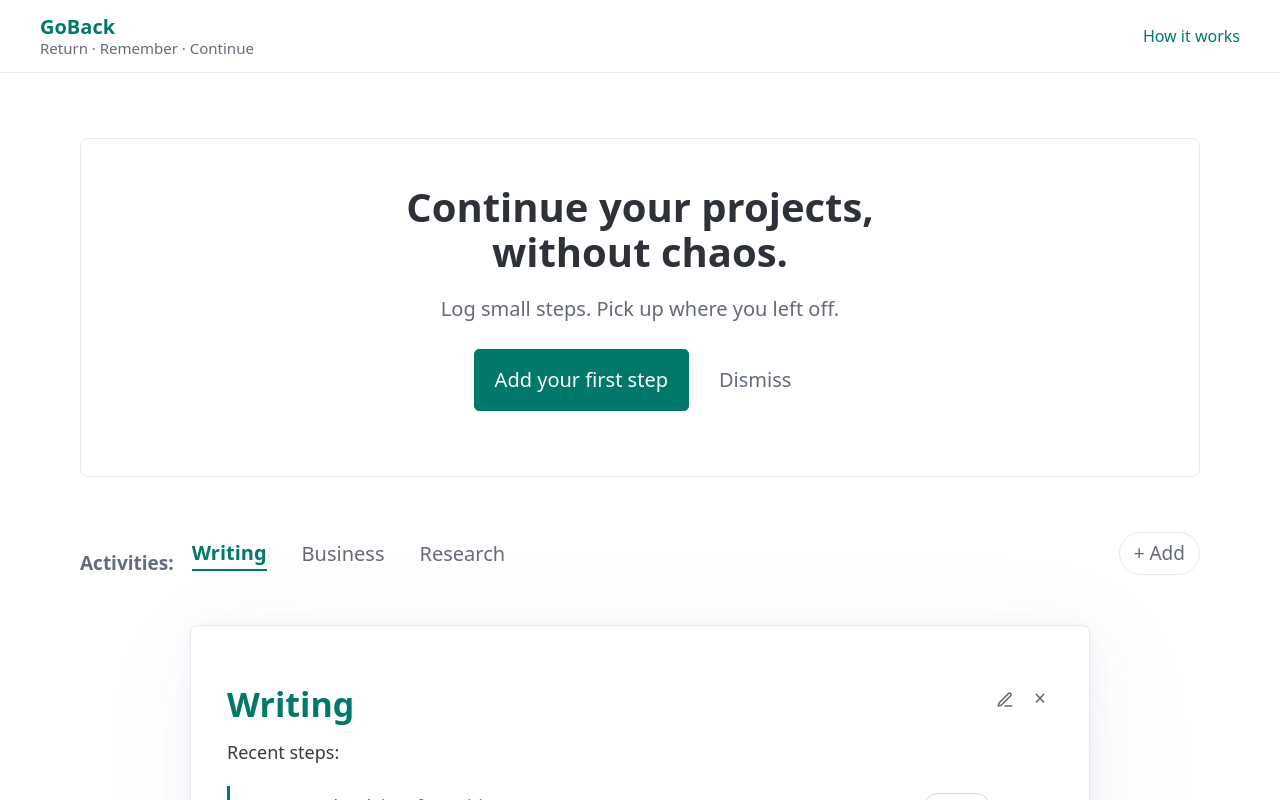
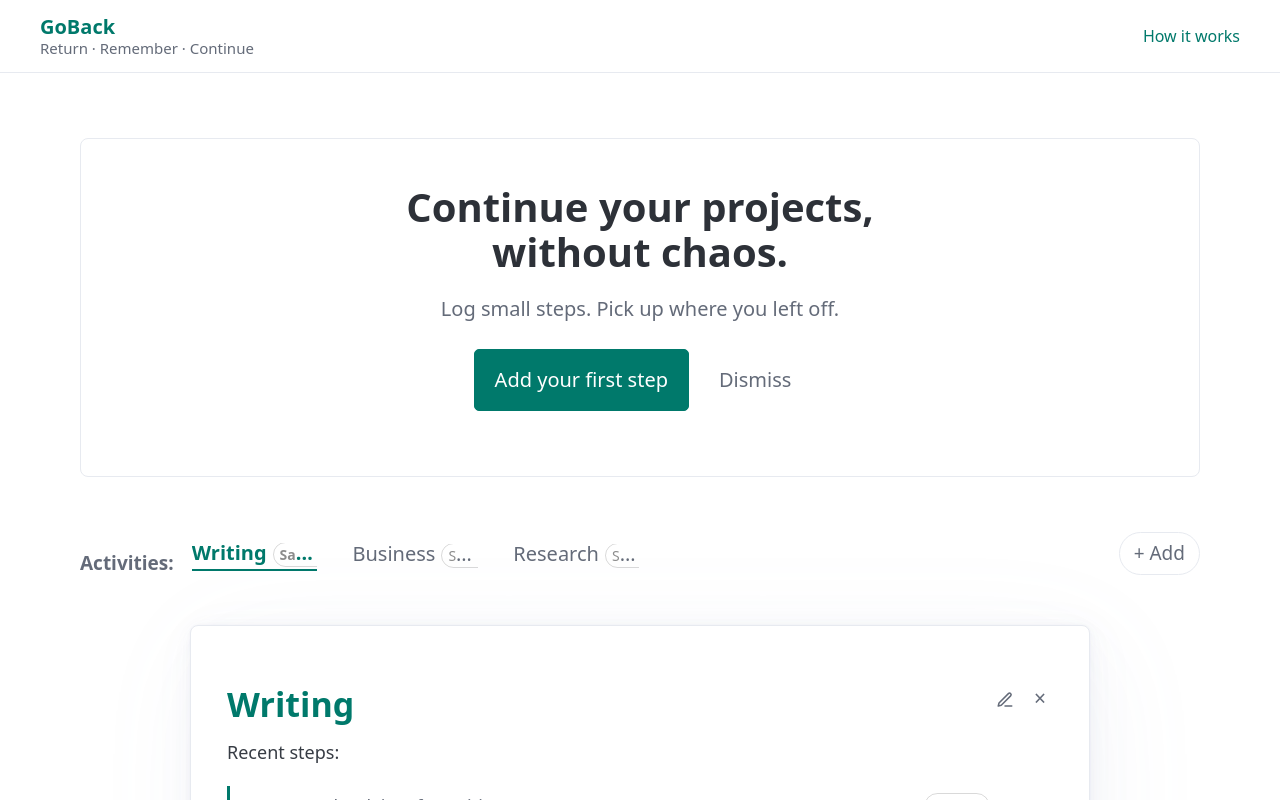
Before and after one commit to rutaio/gobackapp, a React (Vite) app in the folder frontend/: page / in a window 1280 px wide. Shown: the top 800 px of the page. Built offline with nearby package versions, Linux system fonts and the light colour scheme.

Commit message:
add sample label to activities

```diff
--- a/frontend/src/components/ThreadTab.tsx
+++ b/frontend/src/components/ThreadTab.tsx
@@ -18,7 +18,10 @@ export const ThreadTab = ({
       data-testid="thread-item"
     >
       <button type="button" onClick={() => onSelectThread(thread.id)}>
-        <span data-testid="thread-name">{thread.name}</span>
+        <span data-testid="thread-name">
+          {thread.name}
+          {thread.isSeed && <span className="thread-badge">Sample</span>}
+        </span>
       </button>
     </li>
   );
--- a/frontend/src/data/threads.ts
+++ b/frontend/src/data/threads.ts
@@ -2,13 +2,16 @@ export const threads = [
   {
     id: '1',
     name: 'Writing',
+    isSeed: true,
   },
   {
     id: '2',
     name: 'Business',
+    isSeed: true,
   },
   {
     id: '3',
     name: 'Research',
+    isSeed: true,
   },
 ];
--- a/frontend/src/styles/components/thread-tab.css
+++ b/frontend/src/styles/components/thread-tab.css
@@ -7,6 +7,15 @@
   color: inherit;
   cursor: pointer;
   text-decoration: none;
+}
+
+.thread-badge {
+  font-size: 0.7rem;
+  margin-left: 6px;
+  padding: 2px 6px;
+  border-radius: 999px;
+  border: 1px solid rgba(0, 0, 0, 0.15);
+  color: rgba(0, 0, 0, 0.45);
 }
 
 /* label text (single-line + ellipsis, all screen sizes) */
--- a/frontend/src/types/types.ts
+++ b/frontend/src/types/types.ts
@@ -2,6 +2,7 @@ export type Thread = {
   id: string;
   name: string;
   isArchived?: boolean;
+  isSeed?: boolean;
 };
 
 export type Checkin = {
```
